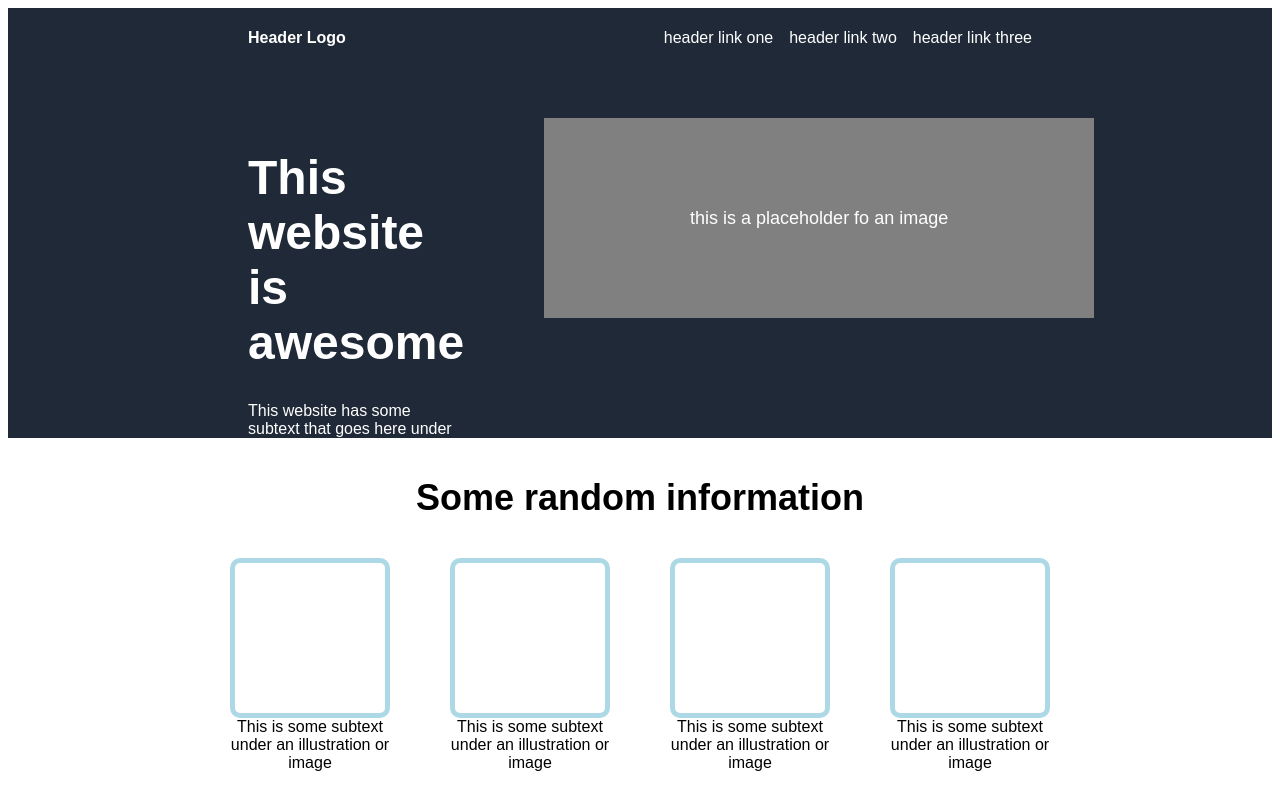
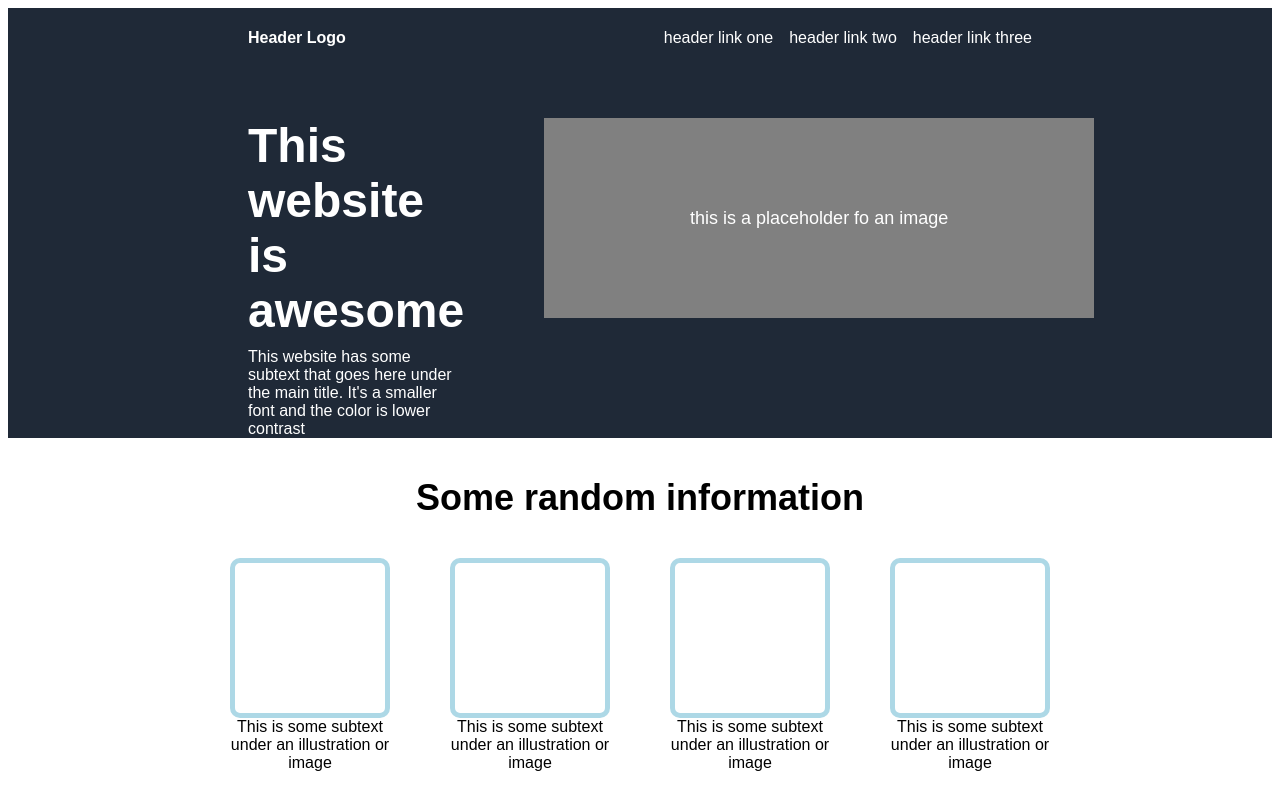
Before and after one commit to dkvoid/Website_Design, a plain HTML site: page index.html in a window 1280 px wide. Shown: the top 800 px of the page. Drawn offline with Linux system fonts and the light colour scheme.

Commit message:
Updated the margin widths for the second level "H1" and "p"  as well as aligning them centrally with the vertical axis

```diff
--- a/stylesheet.css
+++ b/stylesheet.css
@@ -14,7 +14,6 @@ body {
     justify-content: space-between;
     height: 60px;
     padding: 0px 240px;
-
 }
 
 .header_logo {
@@ -56,11 +55,13 @@ body {
     color: #fff;                    /*placeholder, change to correct color once layout is complete*/
     font-size: 48px;
     font-weight: 900;
+    margin: 0px;
 }
 
 .second_level p {
     color: #fff;                    /*placeholder, change to correct color once layout is complete*/
     flex-wrap: wrap;
+    margin: 10px 0px;
 }
 
 button {
@@ -82,7 +83,6 @@ button {
     margin-left: 80px;
     flex-shrink: 0;
     align-items: center;
-    padding-top:
 }
 
 .third_level {
```
